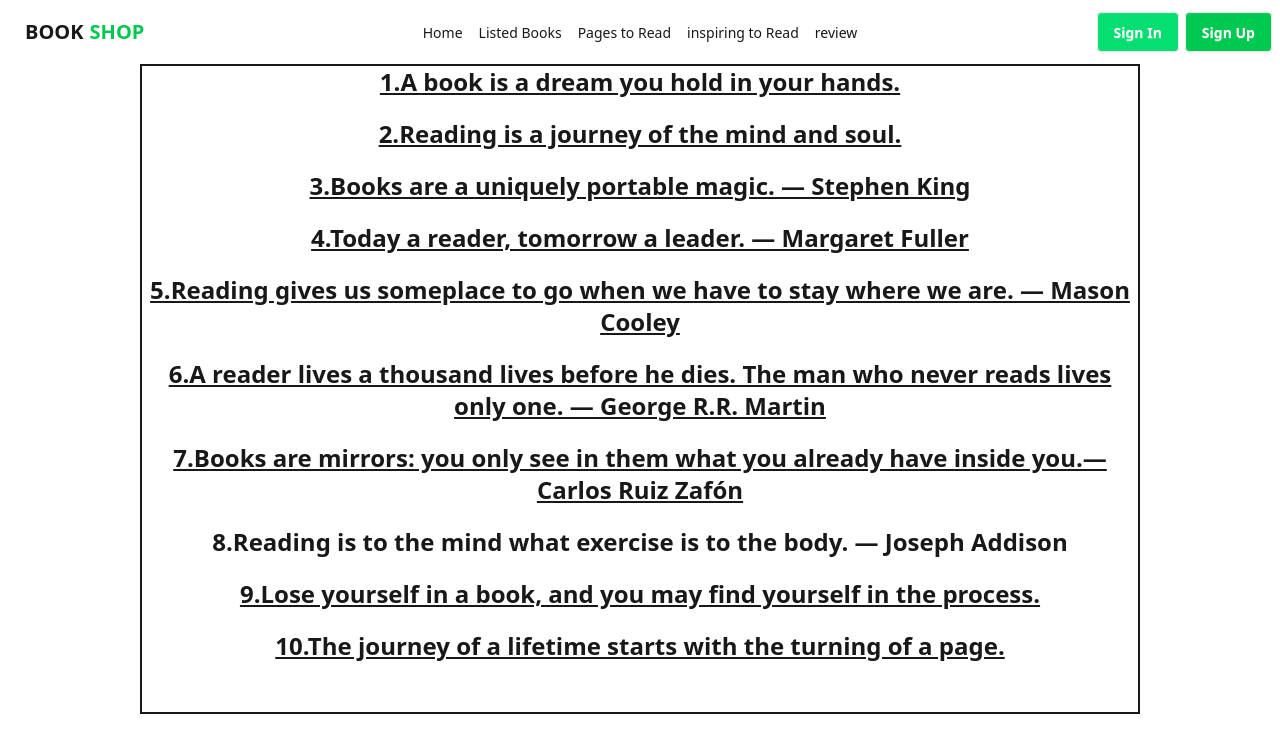
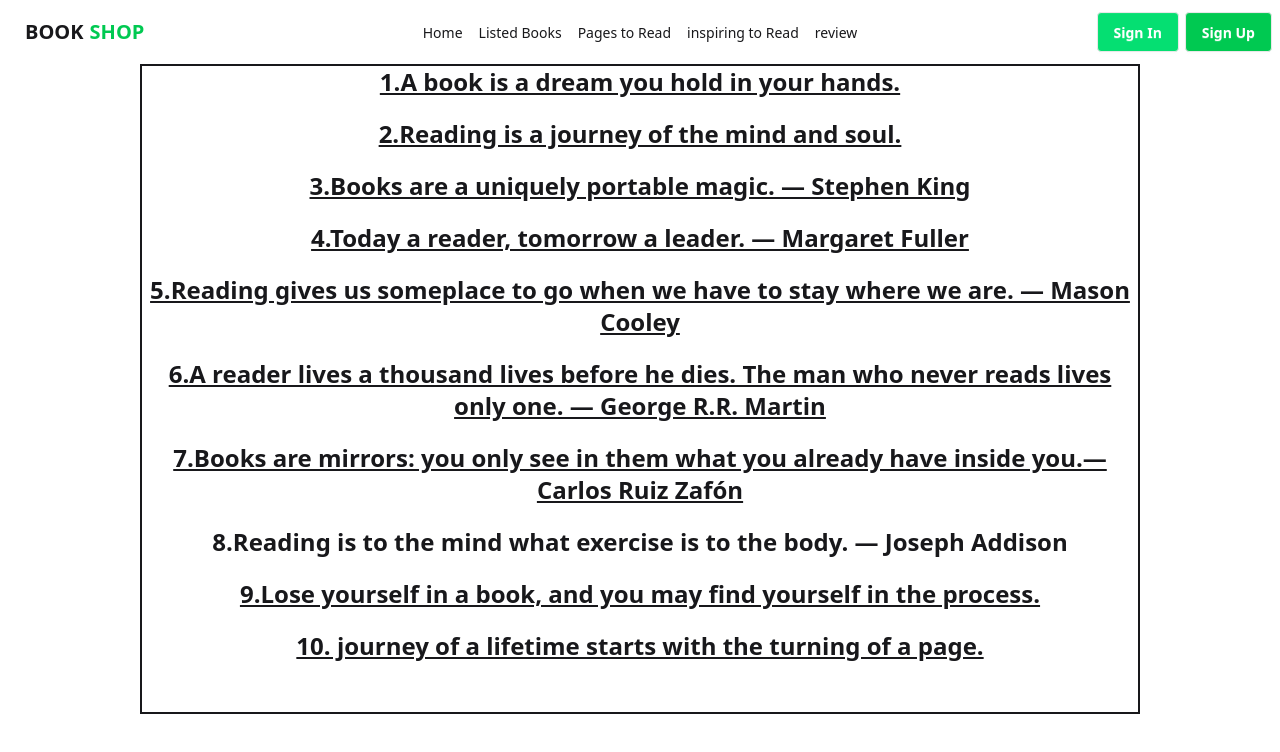
Before and after one commit to mdjobayeradnan/reset-assignment-8, a React (Vite) app: page /inspiring in a window 1280 px wide. Shown: the top 752 px of the page. Built offline with nearby package versions, Linux system fonts and the light colour scheme.

Commit message:
inspiring section added

```diff
--- a/src/components/Inspiring/Inspiring .jsx
+++ b/src/components/Inspiring/Inspiring .jsx
@@ -23,7 +23,7 @@ const Inspiring  = () => {
         </p>
         <p className="underline">9.Lose yourself in a book, and you may find yourself in the process.
         </p>
-        <p className="underline">10.The journey of a lifetime starts with the turning of a page.
+        <p className="underline">10. journey of a lifetime starts with the turning of a page.
         </p>
         </div>
        </Link>
```
